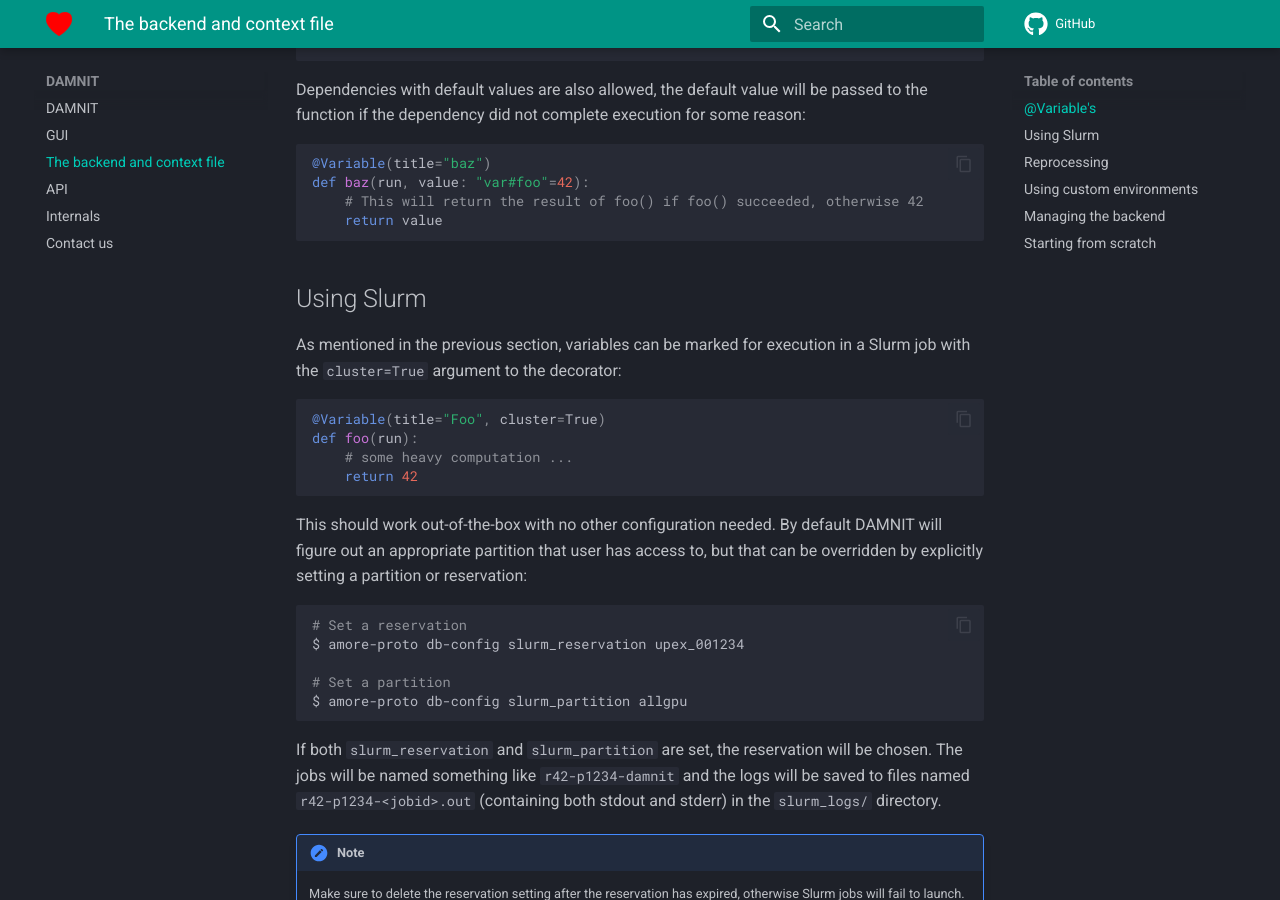
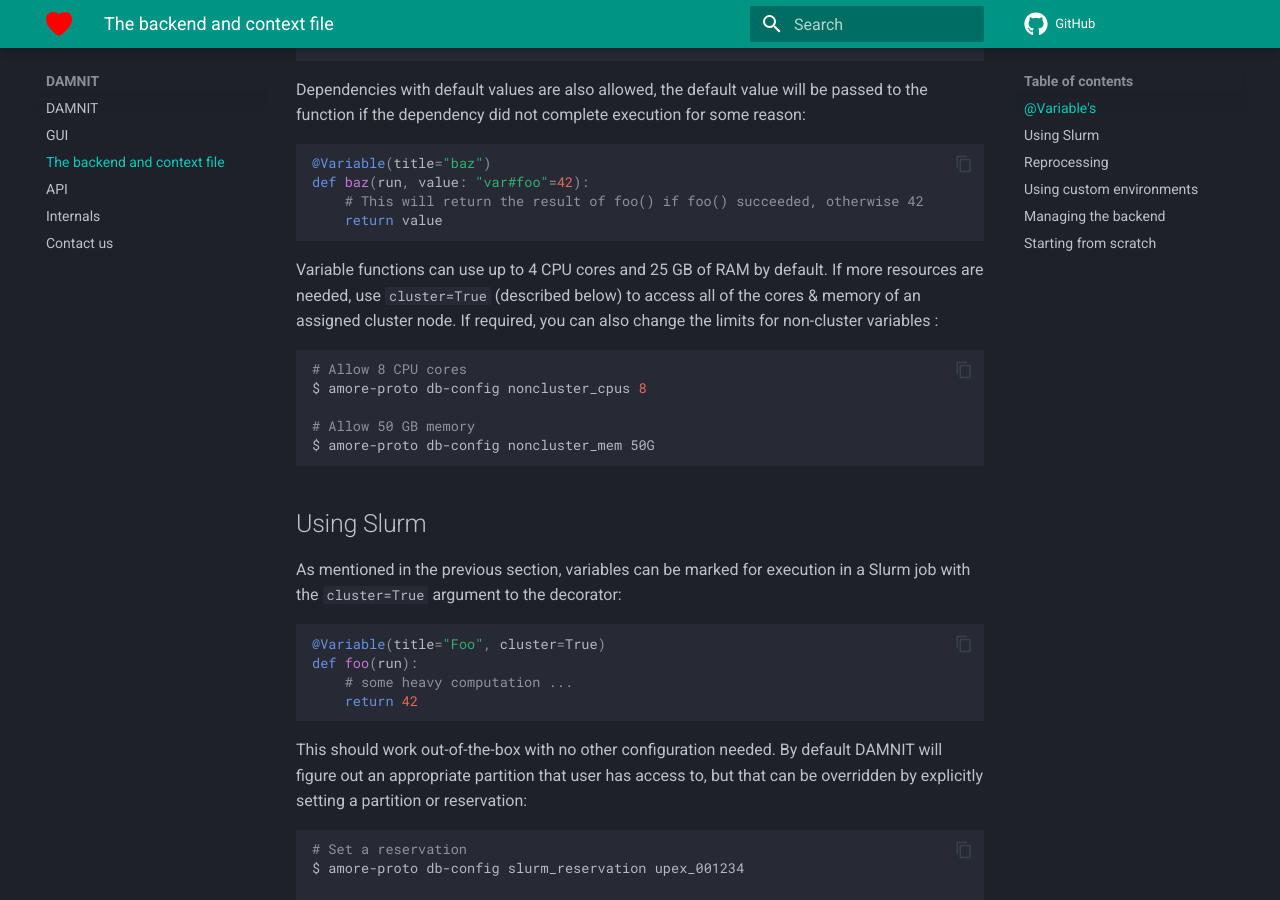
Before and after one commit to European-XFEL/DAMNIT, an MkDocs documentation site: the page built from docs/backend.md, in a window 1280 px wide and 900 px high, scrolled down 2755 px. Built offline with MkDocs 1.6.1 and Material for MkDocs 9.7.7, drawn with Linux system fonts in a browser that asks for light colours; comment, search, counter and statistics services are not loaded.

Commit message:
Document non-cluster resource limits

````diff
--- a/docs/backend.md
+++ b/docs/backend.md
@@ -109,6 +109,19 @@ reason:
 def baz(run, value: "var#foo"=42):
     # This will return the result of foo() if foo() succeeded, otherwise 42
     return value
+```
+
+Variable functions can use up to 4 CPU cores and 25 GB of RAM by default.
+If more resources are needed, use `cluster=True` (described below) to access all
+of the cores & memory of an assigned cluster node. If required, you can also
+change the limits for non-cluster variables :
+
+```bash
+# Allow 8 CPU cores
+$ amore-proto db-config noncluster_cpus 8
+
+# Allow 50 GB memory
+$ amore-proto db-config noncluster_mem 50G
 ```
 
 ## Using Slurm
````
